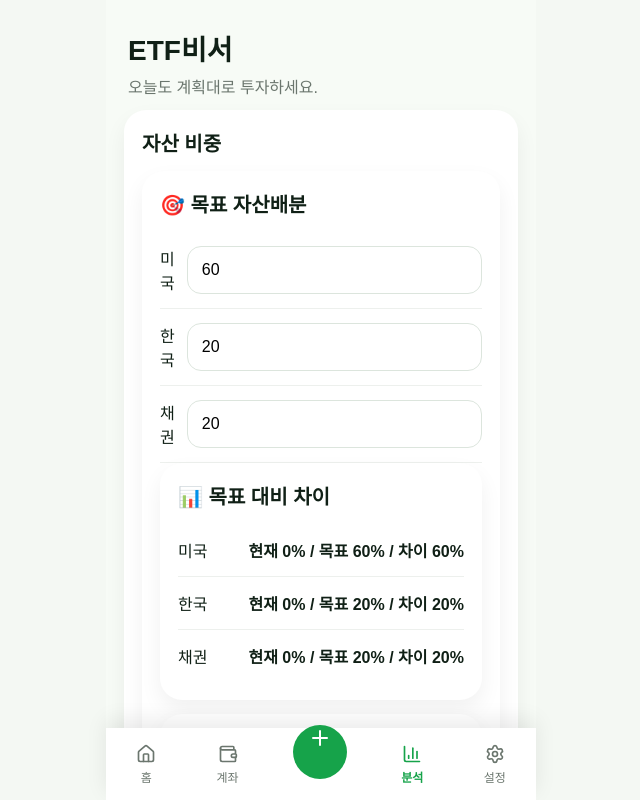
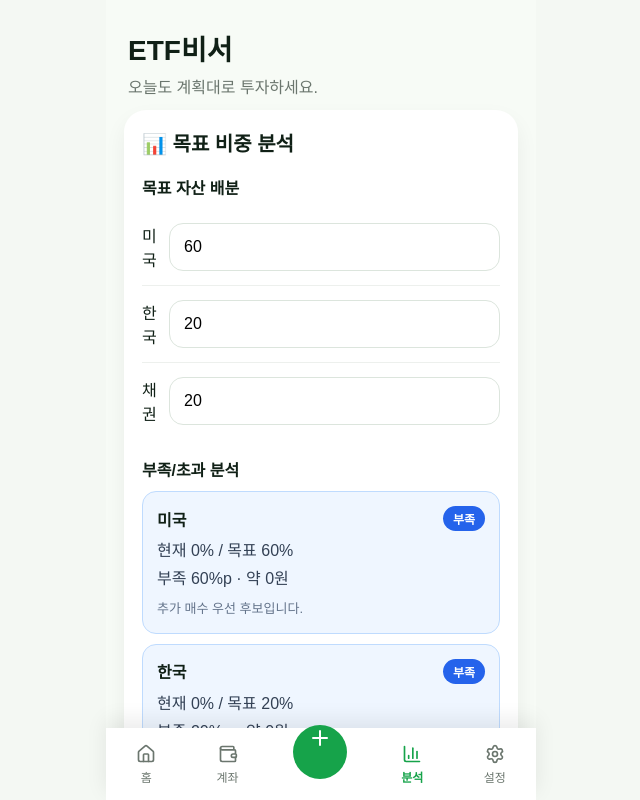
Before and after one commit to lovesong7080-oss/ETF-Biseo-V1, a React (Vite) app: page / in a window 1280 px wide. Both pictures are taken after a click on the button "분석". Shown: the top 800 px of the page, without its empty margins (319-959 px from the left). Built offline with nearby package versions, Linux system fonts and the light colour scheme.

Commit message:
Improve target gap analysis UI

```diff
--- a/src/components/AssetAnalysisCard.jsx
+++ b/src/components/AssetAnalysisCard.jsx
@@ -14,6 +14,32 @@ function Bar({ label, value, total, pct }) {
   );
 }
 
+const TARGET_ASSETS = ["미국", "한국", "채권"];
+
+function getGapStatus(gapPercent, amount) {
+  if (Math.abs(gapPercent) < 1 && Math.abs(amount) < 10000) {
+    return {
+      label: "적정",
+      className: "neutral",
+      message: "목표 비중에 거의 맞습니다.",
+    };
+  }
+
+  if (gapPercent > 0) {
+    return {
+      label: "부족",
+      className: "under",
+      message: "추가 매수 우선 후보입니다.",
+    };
+  }
+
+  return {
+    label: "초과",
+    className: "over",
+    message: "신규 매수는 잠시 줄이는 편이 좋습니다.",
+  };
+}
+
 export default function AssetAnalysisCard({
   target,
   setTarget,
@@ -26,73 +52,86 @@ export default function AssetAnalysisCard({
 }) {
   return (
     <div className="card">
-      <h2>자산 비중</h2>
+      <h2>📊 목표 비중 분석</h2>
 
-      <div className="card">
-        <h2>🎯 목표 자산배분</h2>
+      <div className="target-editor">
+        <h3>목표 자산 배분</h3>
 
-        <div className="row">
-          <span>미국</span>
+        {TARGET_ASSETS.map((asset) => (
+          <div className="row" key={asset}>
+            <span>{asset}</span>
             <input
               type="number"
-            value={target.미국}
+              value={target[asset]}
               onChange={(e) =>
-              setTarget({ ...target, 미국: Number(e.target.value) })
+                setTarget({ ...target, [asset]: Number(e.target.value) })
               }
             />
-        </div>
-
-        <div className="row">
-          <span>한국</span>
-          <input
-            type="number"
-            value={target.한국}
-            onChange={(e) =>
-              setTarget({ ...target, 한국: Number(e.target.value) })
-            }
-          />
-        </div>
-
-        <div className="row">
-          <span>채권</span>
-          <input
-            type="number"
-            value={target.채권}
-            onChange={(e) =>
-              setTarget({ ...target, 채권: Number(e.target.value) })
-            }
-          />
-        </div>
-
-        <div className="card">
-          <h2>📊 목표 대비 차이</h2>
-
-          {["미국", "한국", "채권"].map((asset) => (
-            <div className="row" key={asset}>
-              <span>{asset}</span>
-              <b>
-                현재 {Math.round(currentWeight[asset])}% / 목표 {target[asset]}
-                % / 차이 {Math.round(rebalance[asset])}%
-              </b>
           </div>
         ))}
       </div>
 
-        <div className="card">
-          <h2>💰 리밸런싱 제안</h2>
+      <div className="target-gap-list">
+        <h3>부족/초과 분석</h3>
 
-          {["미국", "한국", "채권"].map((asset) => (
+        {TARGET_ASSETS.map((asset) => {
+          const current = currentWeight[asset] || 0;
+          const targetWeight = target[asset] || 0;
+          const gap = rebalance[asset] || 0;
+          const amount = needAmount[asset] || 0;
+          const status = getGapStatus(gap, amount);
+          const absGap = Math.abs(gap);
+          const absAmount = Math.abs(amount);
+
+          return (
+            <div
+              className={`target-gap-card ${status.className}`}
+              key={asset}
+            >
+              <div className="target-gap-header">
+                <strong>{asset}</strong>
+                <span>{status.label}</span>
+              </div>
+
+              <div className="target-gap-detail">
+                <p>
+                  현재 {Math.round(current)}% / 목표 {targetWeight}%
+                </p>
+                <p>
+                  {gap > 0 ? "부족" : gap < 0 ? "초과" : "차이"}{" "}
+                  {Math.round(absGap)}%p · 약 {won(absAmount)}
+                </p>
+              </div>
+
+              <p className="target-gap-message">{status.message}</p>
+            </div>
+          );
+        })}
+      </div>
+
+      <div className="target-action-summary">
+        <h3>리밸런싱 제안</h3>
+
+        {TARGET_ASSETS.map((asset) => {
+          const amount = needAmount[asset] || 0;
+
+          return (
             <div className="row" key={asset}>
               <span>{asset}</span>
               <b>
-                {needAmount[asset] > 0
-                  ? `+${won(needAmount[asset])} 매수`
-                  : `-${won(Math.abs(needAmount[asset]))} 비중 초과`}
+                {amount > 0
+                  ? `${won(amount)} 추가 매수 필요`
+                  : amount < 0
+                    ? `${won(Math.abs(amount))} 비중 초과`
+                    : "목표 비중 적정"}
               </b>
             </div>
-          ))}
+          );
+        })}
       </div>
-      </div>
+
+      <div className="asset-weight-bars">
+        <h3>현재 자산 비중</h3>
 
         <Bar
           label="미국"
@@ -114,5 +153,6 @@ export default function AssetAnalysisCard({
           pct={pct}
         />
       </div>
+    </div>
   );
 }
--- a/src/index.css
+++ b/src/index.css
@@ -472,3 +472,92 @@ input {
   background: #7c3aed;
   color: #ffffff;
 }
+
+.target-editor,
+.target-gap-list,
+.target-action-summary,
+.asset-weight-bars {
+  margin-top: 18px;
+}
+
+.target-editor h3,
+.target-gap-list h3,
+.target-action-summary h3,
+.asset-weight-bars h3 {
+  margin-bottom: 10px;
+  font-size: 16px;
+}
+
+.target-gap-card {
+  border: 1px solid #e5e7eb;
+  border-radius: 14px;
+  padding: 14px;
+  margin-bottom: 10px;
+  background: #ffffff;
+}
+
+.target-gap-card.under {
+  border-color: #bfdbfe;
+  background: #eff6ff;
+}
+
+.target-gap-card.over {
+  border-color: #fed7aa;
+  background: #fff7ed;
+}
+
+.target-gap-card.neutral {
+  border-color: #bbf7d0;
+  background: #f0fdf4;
+}
+
+.target-gap-header {
+  display: flex;
+  justify-content: space-between;
+  align-items: center;
+  margin-bottom: 8px;
+}
+
+.target-gap-header strong {
+  font-size: 16px;
+}
+
+.target-gap-header span {
+  border-radius: 999px;
+  padding: 4px 10px;
+  font-size: 12px;
+  font-weight: 800;
+  background: #111827;
+  color: #ffffff;
+}
+
+.target-gap-card.under .target-gap-header span {
+  background: #2563eb;
+}
+
+.target-gap-card.over .target-gap-header span {
+  background: #f97316;
+}
+
+.target-gap-card.neutral .target-gap-header span {
+  background: #16a34a;
+}
+
+.target-gap-detail p {
+  margin: 4px 0;
+  color: #334155;
+}
+
+.target-gap-message {
+  margin: 8px 0 0;
+  font-size: 13px;
+  color: #64748b;
+}
+
+body {
+  padding-bottom: 90px;
+}
+
+.asset-weight-bars {
+  padding-bottom: 80px;
+}
```
Lines whose indentation alone changed are shown as unchanged.
